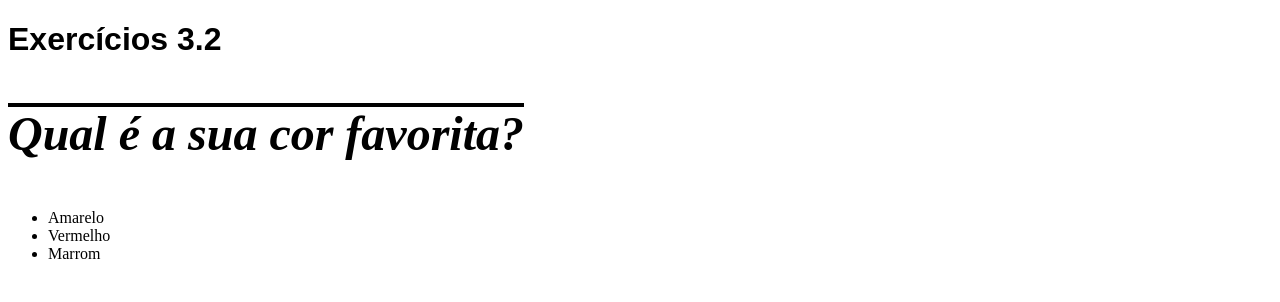
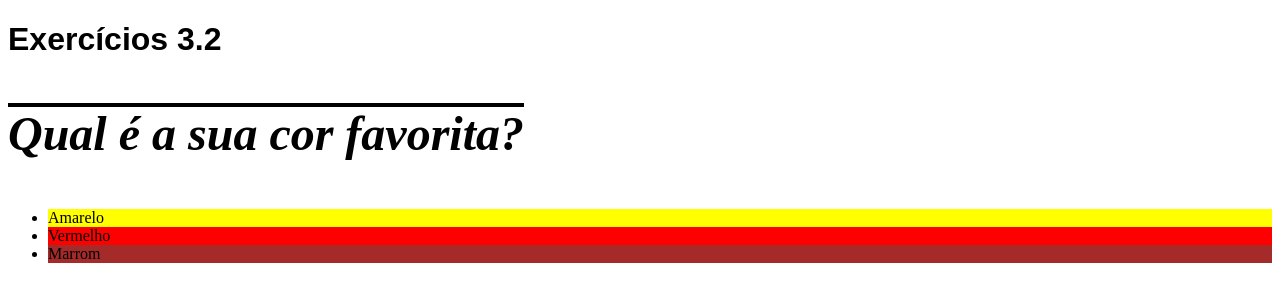
Before and after one commit to sergiomos/trybe-exercises, a plain HTML site: page bloco_3/dia_2/part_2.html in a window 1280 px wide. Drawn offline with Linux system fonts and the light colour scheme.

Commit message:
colorindo o fundo de cada item da lista

```diff
--- a/bloco_3/dia_2/part_2.html
+++ b/bloco_3/dia_2/part_2.html
@@ -27,9 +27,9 @@
     <h1>Exercícios 3.2</h1>
     <p>Qual é a sua cor favorita?</p>
     <ul>
-      <li>Amarelo</li>
-      <li>Vermelho</li>
-      <li>Marrom</li>
+      <li style="background-color: yellow;" >Amarelo</li>
+      <li style="background-color: red;">Vermelho</li>
+      <li style="background-color: brown;">Marrom</li>
     </ul>
 
     <!-- Exercícios
```
